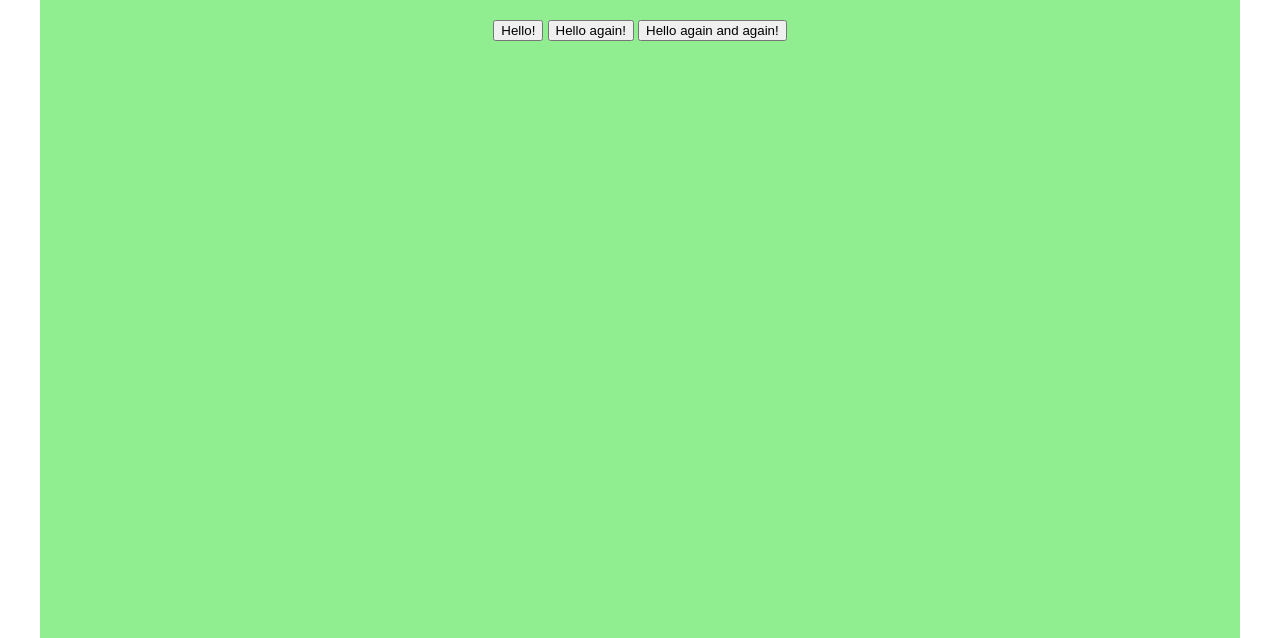
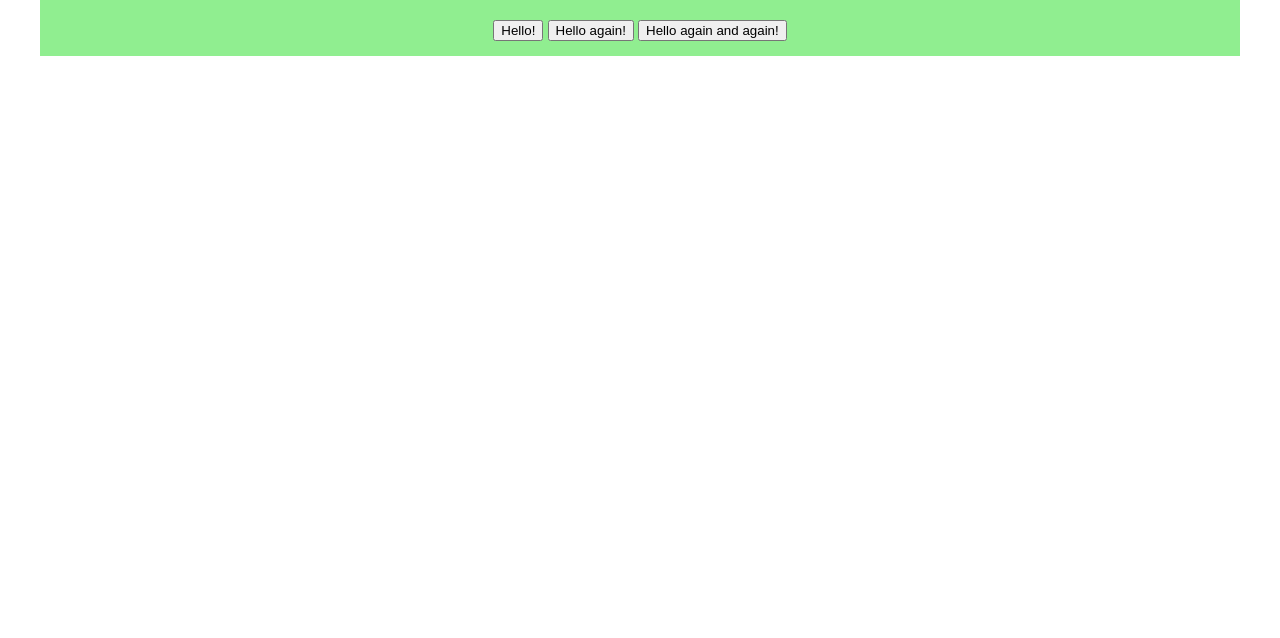
Before and after one commit to katjed/9-5-JS-DOM, a website: page index.html in a window 1280 px wide. Shown: the part 162-800 px from the top of the page. Drawn offline with nearby package versions, Linux system fonts and the light colour scheme.

Commit message:
Update files

```diff
--- a/js/script.js
+++ b/js/script.js
@@ -5,5 +5,5 @@ var withButtonClass = document.getElementsByClassName('button');
 
 for (var i = 0; i < withButtonClass.length; i++) {
 	alert(withButtonClass[i].innerText);
-	console.log(withButtonClass[i].innerText)
+	console.log(withButtonClass[i].innerText);
 }
--- a/package.json
+++ b/package.json
@@ -4,11 +4,10 @@
   "description": "",
   "main": "index.js",
   "scripts": {
-    "init-project": "npm run init:dirs && npm run init:files && npm run init:gitignore && npm run init:npm-install",
+    "init-project": "npm install && npm run init:dirs && npm run init:files && npm run init:gitignore",
     "init:dirs": "mkdirp sass css vendor images js",
     "init:files": "touch README.md index.html sass/style.scss js/script.js",
     "init:gitignore": "curl https://raw.githubusercontent.com/github/gitignore/master/Node.gitignore -o .gitignore",
-    "init:npm-install": "npm install",
     "test": "npm run test:html && npm run test:js",
     "test:html": "glob-run nu-html-checker *.html",
     "test:js": "glob-run jshint js/*.js",
@@ -20,7 +19,7 @@
     "watch": "parallelshell \"npm run watch:sass\" \"npm run watch:autoprefixer\" \"npm run watch:browser-sync\" ",
     "watch:sass": "node-sass --output-style expanded --source-map true -o css sass --watch",
     "watch:autoprefixer": "onchange -d 100 css/style.css -- autoprefixer-cli -o css/style.prefixed.css css/style.css",
-    "watch:browser-sync": "browser-sync start --server --files css/*.css *.html"
+    "watch:browser-sync": "browser-sync start --browser \"chrome\" --server --files css/*.css *.html"
   },
   "repository": {
     "type": "git",
--- a/sass/style.scss
+++ b/sass/style.scss
@@ -1,18 +1,18 @@
 @import url(https://fonts.googleapis.com/css?family=Open+Sans);
 
-$fonts: 'Open Sans', sans-serif;
+$font: 'Open Sans', sans-serif;
 $background: lightgreen;
+
 * {
 	box-sizing: border-box;
 }
 body {
 	margin: 0;
-	font-family: $fonts;
+	font-family: $font;
 }
 .container {
 	width: 100%;
 	max-width: 1200px;
-	height: 100vh;
 	margin: 0 auto;
 	background-color: $background;
 	text-align: center;
```
Also changed, not shown: css/style.css, css/style.prefixed.css (deleted).
